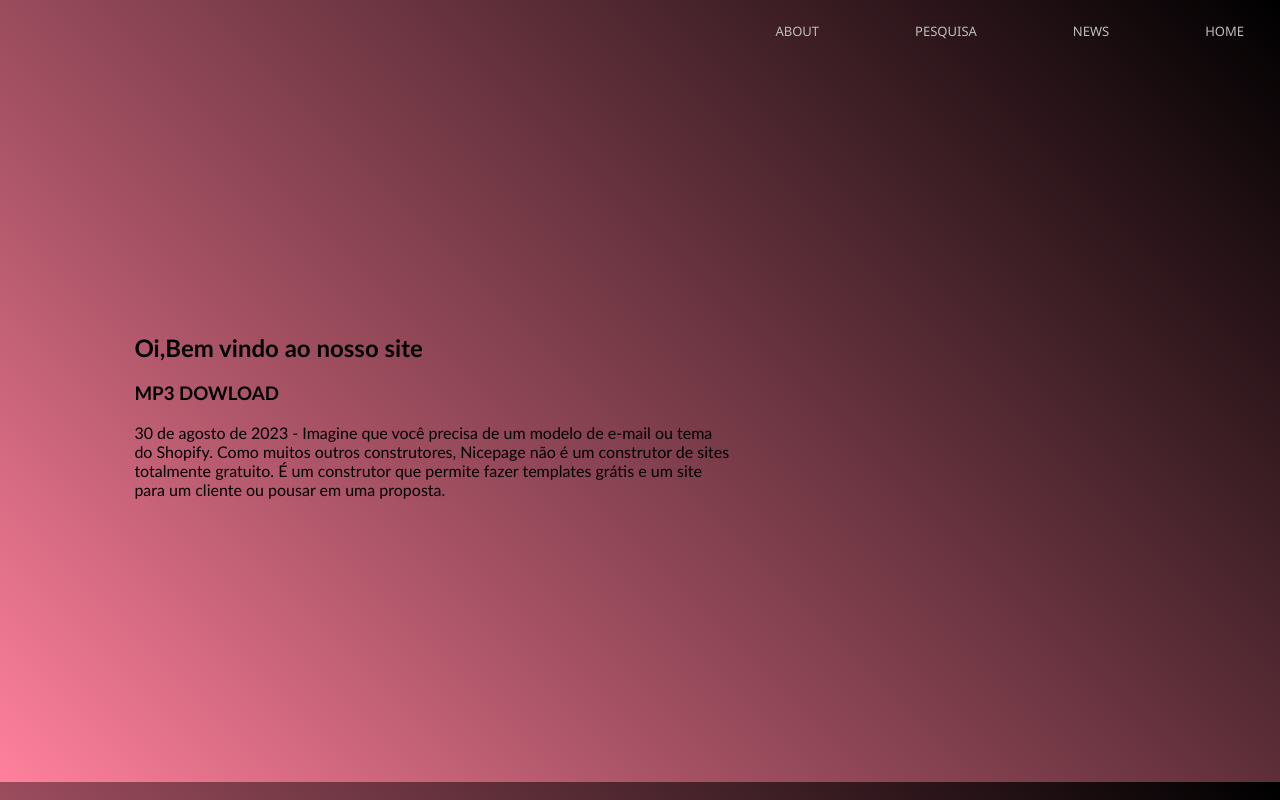
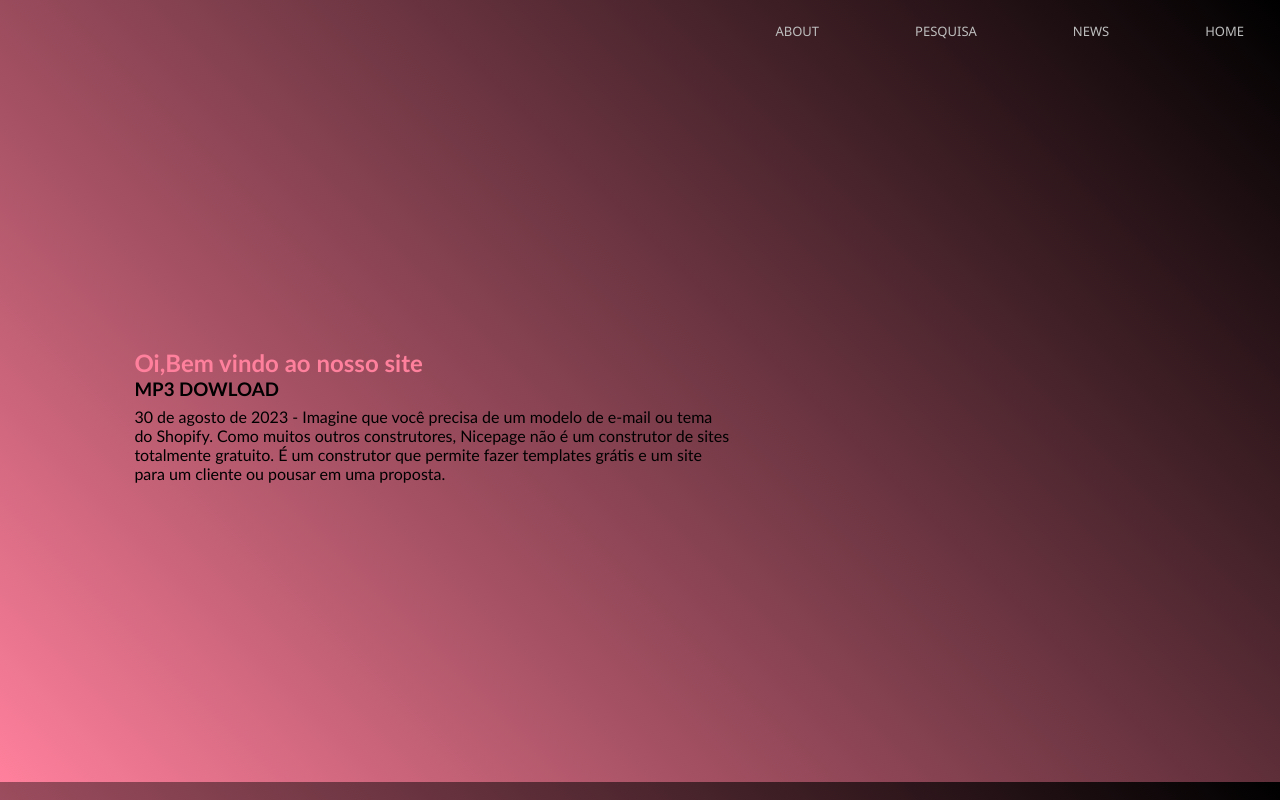
Before and after one commit to NDWnatural/MP3downloader, a plain HTML site: page index.html in a window 1280 px wide. Drawn offline with Linux system fonts and the light colour scheme.

Commit message:
Update styles.css

```diff
--- a/styles.css
+++ b/styles.css
@@ -44,14 +44,14 @@ body{
     .home-content{
         font-family: 'Trebuchet MS', 'Lucida Sans Unicode', 'Lucida Grande', 'Lucida Sans', Arial, sans-serif;
     }
-    .vindo{
+    #vindo{
         color: rgb(255, 128, 156);
         margin-bottom: 0px;
     }
-    .mp{
+    #mp{
         margin-top: 1px;
         margin-bottom: 0px;
     }
-    .texto{
+    #texto{
         margin-top: 7px;
 }
```
